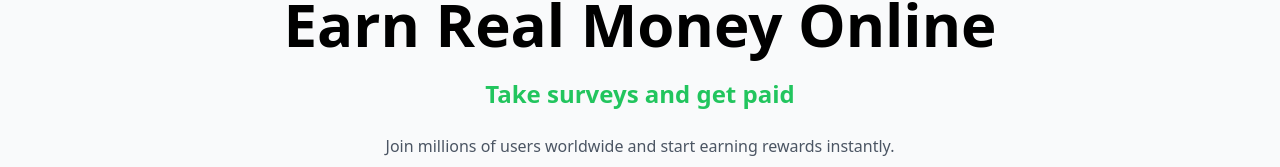
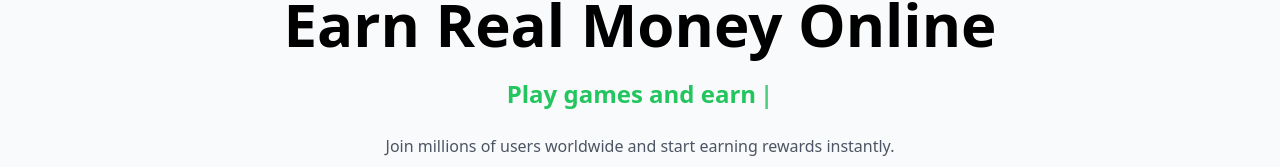
Before and after one commit to tool63/cashin, a Next.js app: page / in a window 1280 px wide. Shown: the part 199-366 px from the top of the page. Built offline with nearby package versions, Linux system fonts and the light colour scheme.

Commit message:
Update TypingText.tsx

```diff
--- a/components/typing/TypingText.tsx
+++ b/components/typing/TypingText.tsx
@@ -4,8 +4,9 @@ import { useEffect, useState } from "react";
 
 type TypingTextProps = {
   words?: string[];
-  displayTime?: number;
-  fadeTime?: number;
+  typingSpeed?: number;
+  deletingSpeed?: number;
+  pauseTime?: number;
   className?: string;
 };
 
@@ -30,40 +31,61 @@ export default function TypingText({
     "Loyalty",
     "Uploading Vouchers",
   ],
-  displayTime = 2000,
-  fadeTime = 500,
+  typingSpeed = 90,
+  deletingSpeed = 50,
+  pauseTime = 1500,
   className = "text-indigo-500 font-semibold",
 }: TypingTextProps) {
-  const [currentIndex, setCurrentIndex] = useState(0);
-  const [visible, setVisible] = useState(true);
+  const [wordIndex, setWordIndex] = useState(0);
+  const [charIndex, setCharIndex] = useState(0);
+  const [isDeleting, setIsDeleting] = useState(false);
+  const [displayText, setDisplayText] = useState("");
 
   useEffect(() => {
-    const showTimer = setTimeout(() => {
-      setVisible(false); // fade out
-    }, displayTime);
+    const currentWord = words[wordIndex];
+    let timeout: NodeJS.Timeout;
 
-    const switchTimer = setTimeout(() => {
-      setCurrentIndex((prev) => (prev + 1) % words.length);
-      setVisible(true); // fade in
-    }, displayTime + fadeTime);
+    if (!isDeleting) {
+      // Typing
+      if (charIndex < currentWord.length) {
+        timeout = setTimeout(() => {
+          setDisplayText(currentWord.slice(0, charIndex + 1));
+          setCharIndex((prev) => prev + 1);
+        }, typingSpeed);
+      } else {
+        // Pause before deleting
+        timeout = setTimeout(() => {
+          setIsDeleting(true);
+        }, pauseTime);
+      }
+    } else {
+      // Deleting
+      if (charIndex > 0) {
+        timeout = setTimeout(() => {
+          setDisplayText(currentWord.slice(0, charIndex - 1));
+          setCharIndex((prev) => prev - 1);
+        }, deletingSpeed);
+      } else {
+        setIsDeleting(false);
+        setWordIndex((prev) => (prev + 1) % words.length);
+      }
+    }
 
-    return () => {
-      clearTimeout(showTimer);
-      clearTimeout(switchTimer);
-    };
-  }, [currentIndex, words.length, displayTime, fadeTime]);
+    return () => clearTimeout(timeout);
+  }, [
+    charIndex,
+    isDeleting,
+    wordIndex,
+    words,
+    typingSpeed,
+    deletingSpeed,
+    pauseTime,
+  ]);
 
   return (
-    <span className="inline-block">
-      <span
-        className={`${className} transition-opacity`}
-        style={{
-          opacity: visible ? 1 : 0,
-          transitionDuration: `${fadeTime}ms`,
-        }}
-      >
-        {words[currentIndex]}
-      </span>
+    <span className={className}>
+      {displayText}
+      <span className="ml-1 animate-pulse">|</span>
     </span>
   );
 }
```
